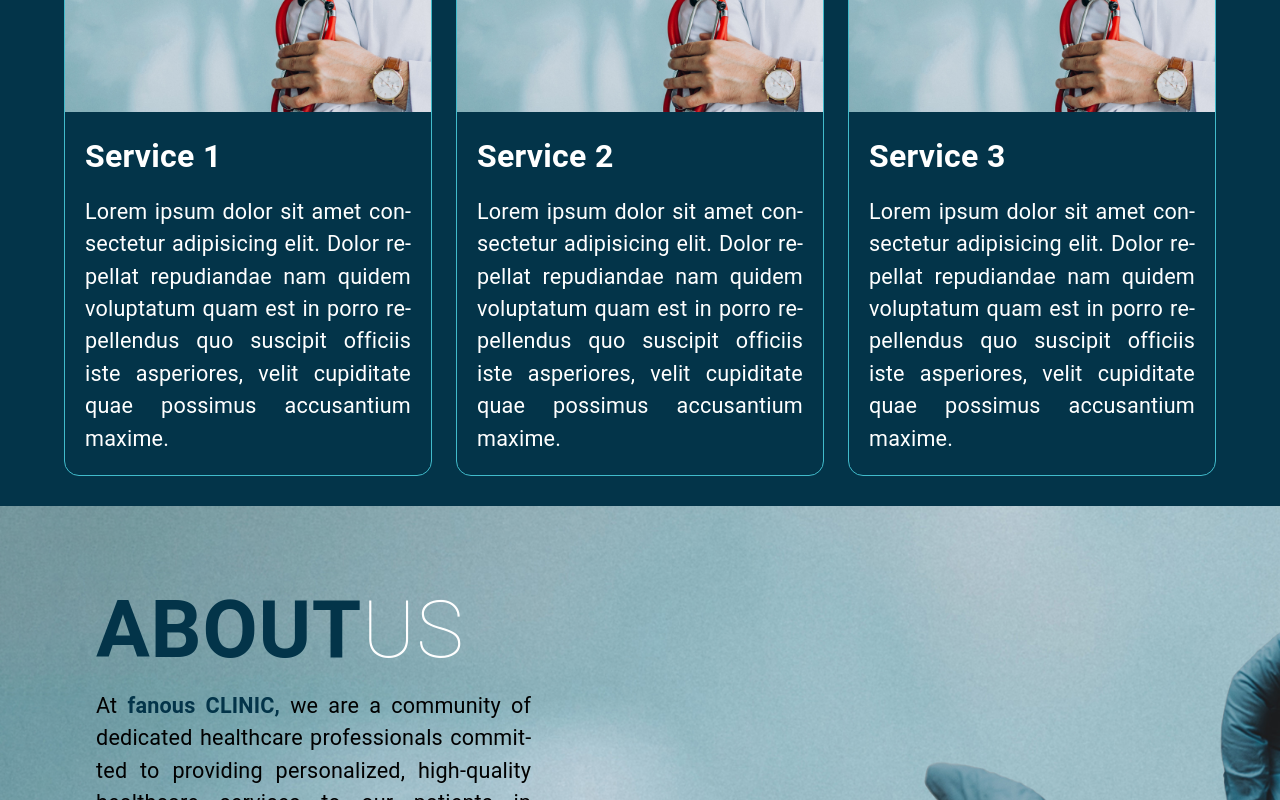
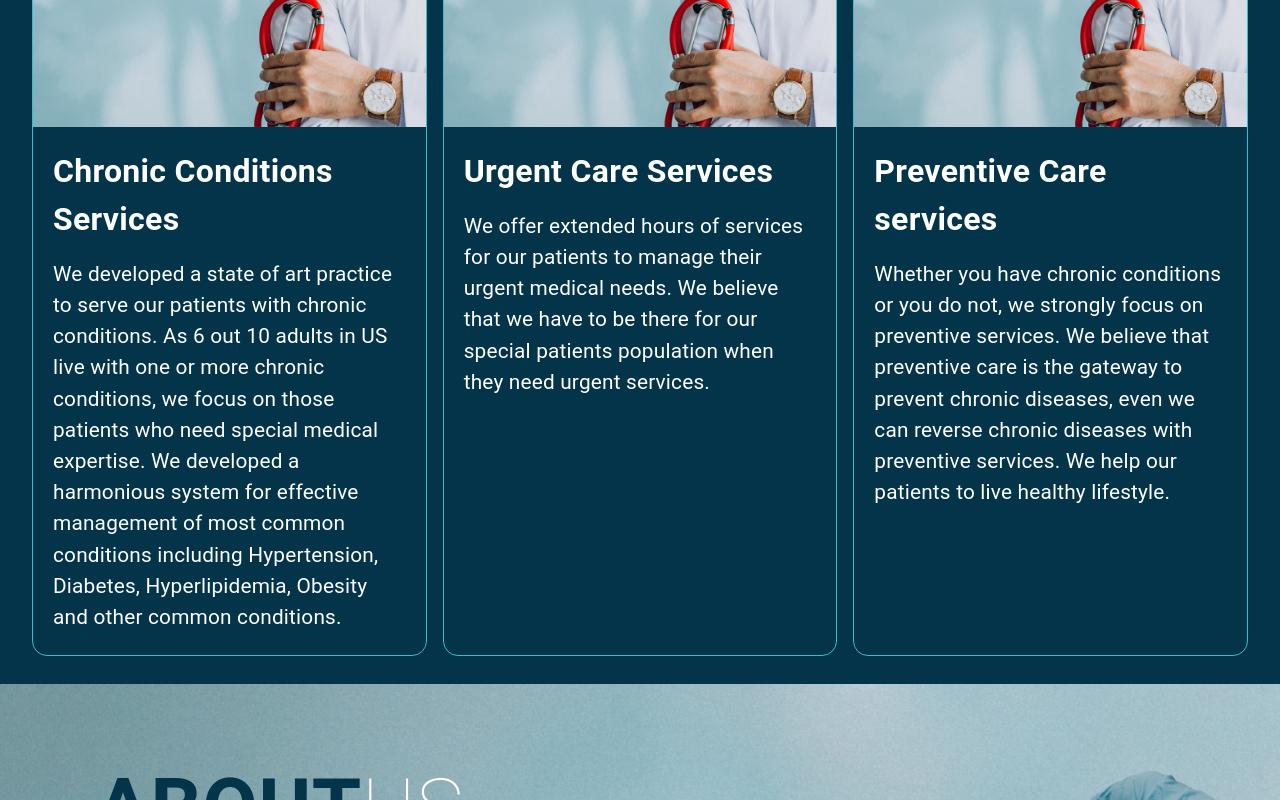
Before and after one commit to engfadymohsen/fanousclinic, a React (Create React App) app: page / in a window 1280 px wide. Shown: the part 1740-2540 px from the top of the page. Built offline with nearby package versions, Linux system fonts and the light colour scheme.

Commit message:
update services

```diff
--- a/src/components/home/aboutUsSum/AboutUsSum.tsx
+++ b/src/components/home/aboutUsSum/AboutUsSum.tsx
@@ -6,7 +6,7 @@ import theme from '../../../theme/theme'
 const AboutUsSum = () => {
   return (
     <Box sx={{
-        backgroundImage:'url(./assets/sumaboutus.png)',
+        backgroundImage:{lg:'url(./assets/sumaboutus.png)', md:'url(./assets/benefits.jpg)', sm:'url(./assets/benefits.jpg)',xs:'url(./assets/benefits.jpg)'},
         backgroundSize:'cover',
         width:'100%',
         minHeight:'38rem',
@@ -16,7 +16,7 @@ const AboutUsSum = () => {
         <Box sx={{display:'flex', flexDirection:{md:'row',xs:'column'}, color:theme.primary_color, fontSize:'5rem'}}>
             <Typography sx={{fontWeight:'700', fontSize:'inherit'}}>ABOUT</Typography><Typography sx={{fontWeight:'100',fontSize:'inherit',marginTop:{md:'auto',xs:'-2rem'},color:'white'}}>US</Typography>
         </Box>
-        <Box sx={{width:{xs:'100%', md:'40%'}}}>
+        <Box sx={{width:{lg:'50%',md:'100%',sm:'100%',xs:'100%'}}}>
           <Typography sx={{fontSize:theme.body_font, fontWeight:'400', textAlign:'justify', hyphens: 'auto'}}>
             At <span style={{color:theme.primary_color, fontWeight:'600'}}>fanous CLINIC,</span> we are a community of dedicated healthcare professionals committed to providing personalized, high-quality healthcare services to our patients in Charlotte, North Carolina. We are committed to innovation and providing the best possible care for our patients. What truly sets FANOUS Clinic apart is our unwavering commitment to our patients. We believe in empowering individuals to lead healthy and fulfilling lives.
           </Typography>
--- a/src/components/home/ourServices/Services.tsx
+++ b/src/components/home/ourServices/Services.tsx
@@ -8,18 +8,18 @@ const Services = () => {
   const services = [
     {
       imgSrc: './assets/welcome.jpg',
-      title: 'Service 1',
-      content: 'Lorem ipsum dolor sit amet consectetur adipisicing elit. Dolor repellat repudiandae nam quidem voluptatum quam est in porro repellendus quo suscipit officiis iste asperiores, velit cupiditate quae possimus accusantium maxime.'
+      title: 'Chronic Conditions Services',
+      content: 'We developed a state of art practice to serve our patients with chronic conditions. As 6 out 10 adults in US live with one or more chronic conditions, we focus on those patients who need special medical expertise. We developed a harmonious system for effective management of most common conditions including Hypertension, Diabetes, Hyperlipidemia, Obesity and other common conditions.'
     },
     {
       imgSrc: './assets/welcome.jpg',
-      title: 'Service 2',
-      content: 'Lorem ipsum dolor sit amet consectetur adipisicing elit. Dolor repellat repudiandae nam quidem voluptatum quam est in porro repellendus quo suscipit officiis iste asperiores, velit cupiditate quae possimus accusantium maxime.'
+      title: 'Urgent Care Services',
+      content: 'We offer extended hours of services for our patients to manage their urgent medical needs. We believe that we have to be there for our special patients population when they need urgent services.'
     },
     {
       imgSrc: './assets/welcome.jpg',
-      title: 'Service 3',
-      content: 'Lorem ipsum dolor sit amet consectetur adipisicing elit. Dolor repellat repudiandae nam quidem voluptatum quam est in porro repellendus quo suscipit officiis iste asperiores, velit cupiditate quae possimus accusantium maxime.'
+      title: 'Preventive Care services',
+      content: 'Whether you have chronic conditions or you do not, we strongly focus on preventive services. We believe that preventive care is the gateway to prevent chronic diseases, even we can reverse chronic diseases with preventive services. We help our patients to live healthy lifestyle.'
     },
   ]
 
@@ -28,15 +28,15 @@ const Services = () => {
       <Box sx={{backgroundColor:'#41bbcb4f', width:'90%',borderRadius:'15px', margin:'0 auto 20px'}}>
         <Typography sx={{textAlign:'center', fontSize:'4rem', fontWeight:'600', color:'white'}}>OUR SERVICES</Typography>
       </Box>
-      <Box sx={{width:'90%', margin:'0 auto'}}>
-         <Grid container spacing={3}>
+      <Box sx={{width:'95%', margin:'0 auto'}}>
+         <Grid container spacing={2}>
           {services.map((service)=>(
-              <Grid item xs={12} md={4}>
-                  <Box sx={{minHeight:'60vh', display:'flex',flexDirection:'column', alignItems:'center', borderRadius:'15px', border:'1px solid #41bbcb'}}>
+              <Grid item  lg={4} md={4} sm={12} xs={12}>
+                  <Box sx={{ height:'100%', display:'flex',flexDirection:'column', alignItems:'center', borderRadius:'15px', border:'1px solid #41bbcb'}}>
                       <Box component='img' src={service.imgSrc} alt='' sx={{width:'100%', borderTopRightRadius:'15px', borderTopLeftRadius:'15px'}}></Box>
                       <Box sx={{padding:'20px', color:'white'}}>
                         <Typography sx={{fontSize:'2rem', fontWeight:'700'}}>{service.title}</Typography>
-                        <Typography sx={{textAlign:'justify', marginTop:'1rem', fontSize:theme.body_font, hyphens: 'auto'}}>{service.content}</Typography>
+                        <Typography sx={{ marginTop:'1rem', fontSize:theme.body_font, }}>{service.content}</Typography>
                       </Box>
                   </Box>
               </Grid>
--- a/src/theme/theme.ts
+++ b/src/theme/theme.ts
@@ -14,7 +14,7 @@
 const theme = {
     primary_color: '#033449',
     sec_color: '#41bbcb',
-    body_font: '1.35rem'
+    body_font: '1.3rem'
 }
 
 export default theme
```
